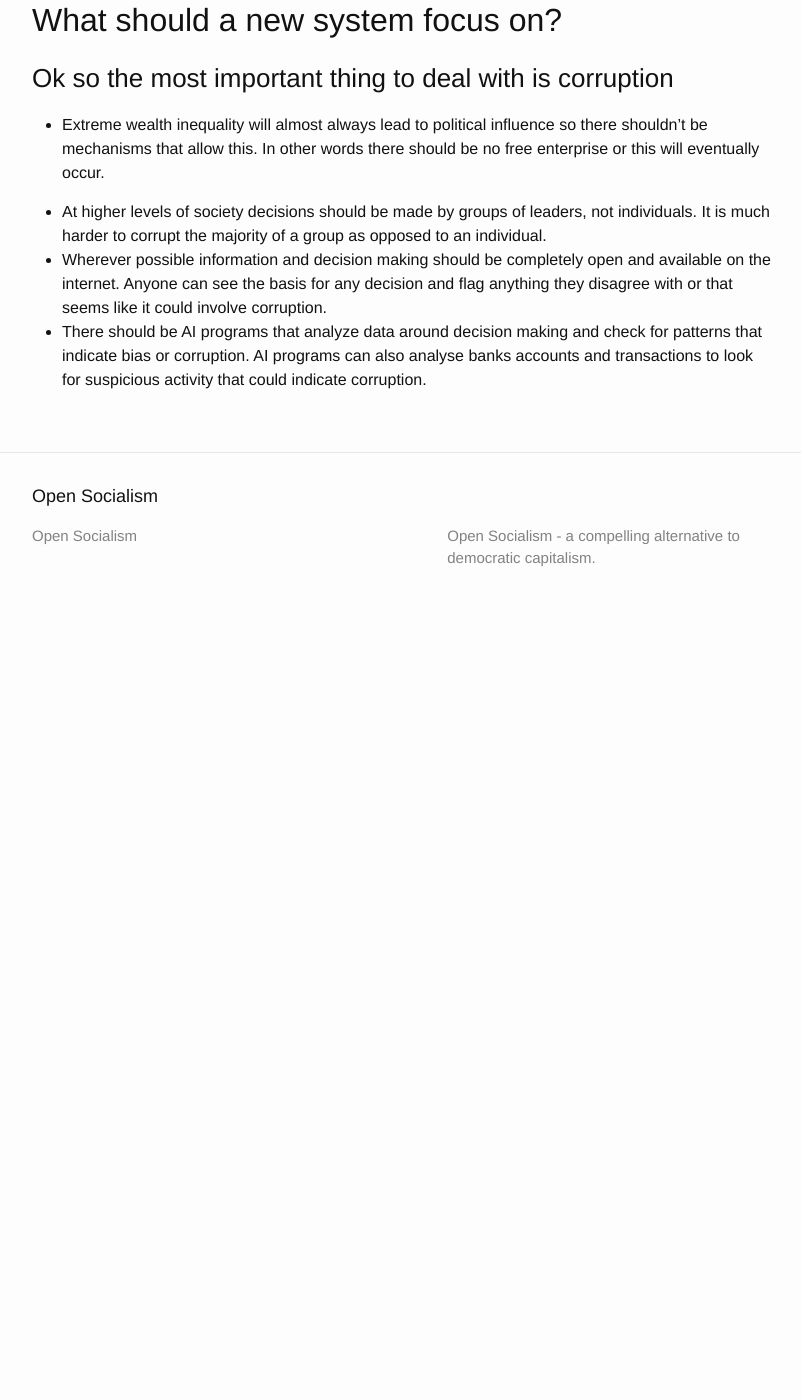
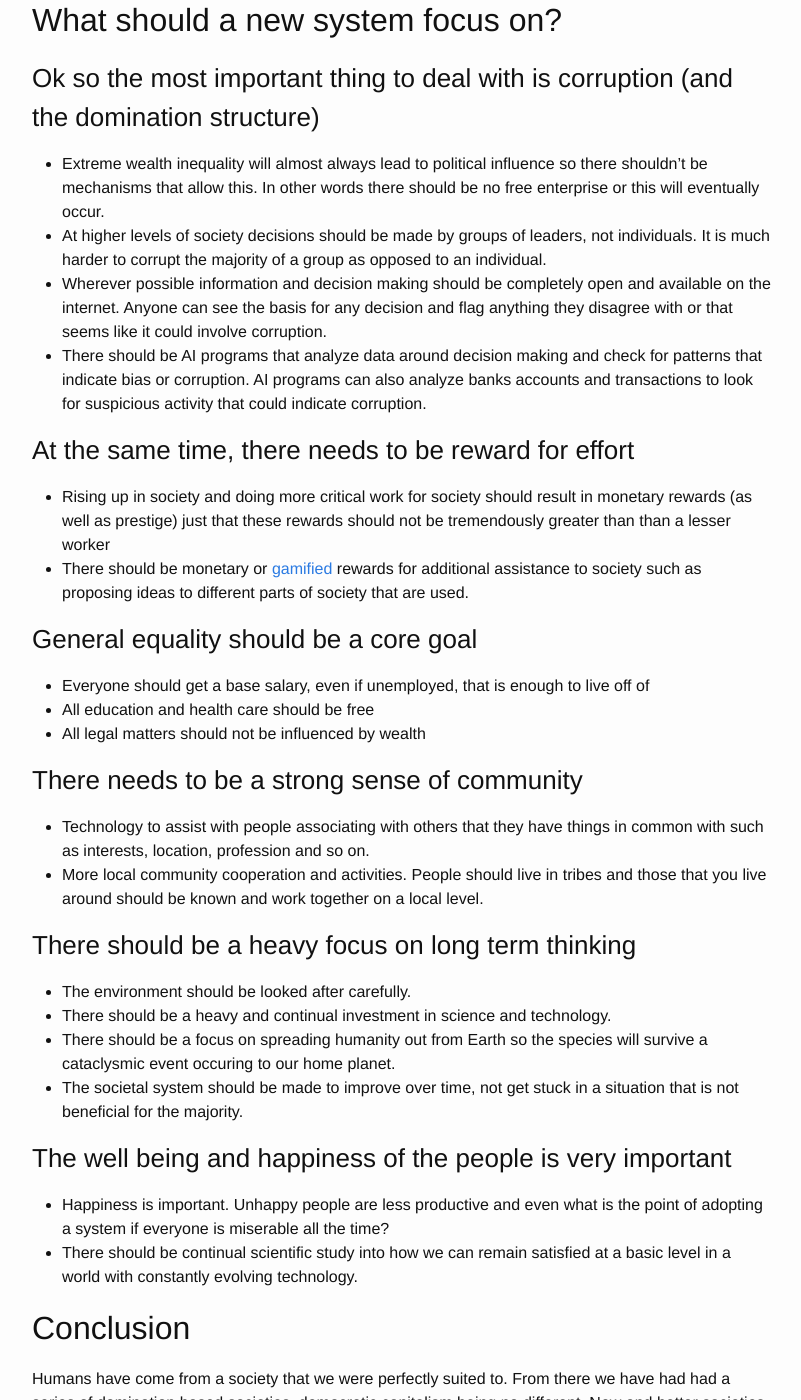
Before and after one commit to open-socialism/open-socialism-site, a Jekyll site: the page built from introduction.md, in a window 1280 px wide and 1400 px high, scrolled down 4089 px. Shown: the whole window, without its empty margins (238-1039 px from the left). Built offline with Jekyll 4.4.1, drawn with Linux system fonts in a browser that asks for light colours; before the commit the page ends 4719 px from its top, so only the background shows below that; some of the changed text lies outside the part shown.

Commit message:
basic introduction version done

```diff
--- a/introduction.md
+++ b/introduction.md
@@ -106,10 +106,47 @@ A better system can be designed!
 
 ## What should a new system focus on?
 
-### Ok so the most important thing to deal with is corruption
+### Ok so the most important thing to deal with is corruption (and the domination structure)
 
 * Extreme wealth inequality will almost always lead to political influence so there shouldn't be mechanisms that allow this. In other words there should be no free enterprise or this will eventually occur.
-
 * At higher levels of society decisions should be made by groups of leaders, not individuals. It is much harder to corrupt the majority of a group as opposed to an individual.
 * Wherever possible information and decision making should be completely open and available on the internet. Anyone can see the basis for any decision and flag anything they disagree with or that seems like it could involve corruption.
-* There should be AI programs that analyze data around decision making and check for patterns that indicate bias or corruption. AI programs can also analyse banks accounts and transactions to look for suspicious activity that could indicate corruption.
+* There should be AI programs that analyze data around decision making and check for patterns that indicate bias or corruption. AI programs can also analyze banks accounts and transactions to look for suspicious activity that could indicate corruption.
+
+### At the same time, there needs to be reward for effort
+
+* Rising up in society and doing more critical work for society should result in monetary rewards (as well as prestige) just that these rewards should not be tremendously greater than than a lesser worker
+* There should be monetary or [gamified](https://en.wikipedia.org/wiki/Gamification) rewards for additional assistance to society such as proposing ideas to different parts of society that are used.
+
+### General equality should be a core goal
+
+* Everyone should get a base salary, even if unemployed, that is enough to live off of
+* All education and health care should be free
+* All legal matters should not be influenced by wealth
+
+### There needs to be a strong sense of community
+
+* Technology to assist with people associating with others that they have things in common with such as interests, location, profession and so on.
+* More local community cooperation and activities. People should live in tribes and those that you live around should be known and work together on a local level.
+
+### There should be a heavy focus on long term thinking
+
+* The environment should be looked after carefully.
+* There should be a heavy and continual investment in science and technology.
+* There should be a focus on spreading humanity out from Earth so the species will survive a cataclysmic event occuring to our home planet.
+* The societal system should be made to improve over time, not get stuck in a situation that is not beneficial for the majority.
+
+### The well being and happiness of the people is very important
+
+* Happiness is important. Unhappy people are less productive and even what is the point of adopting a system if everyone is miserable all the time?
+* There should be continual scientific study into how we can remain satisfied at a basic level in a world with constantly evolving technology.
+
+## Conclusion
+
+Humans have come from a society that we were perfectly suited to. From there we have had had a series of domination based societies, democratic capitalism being no different. New and better societies ARE possible and Open Socialism IS a compelling option.
+
+[Interesting, I'd like to know more about Open Socialism](open-socialism).
+[How can we measure the quality of a societal system?](societal-metrics).
+[I want to know more about the good and bad of democratic capitalism](assess-dc).
+
+[Wow, this all sounds quite cool. Can I help?](participate.md)
```
